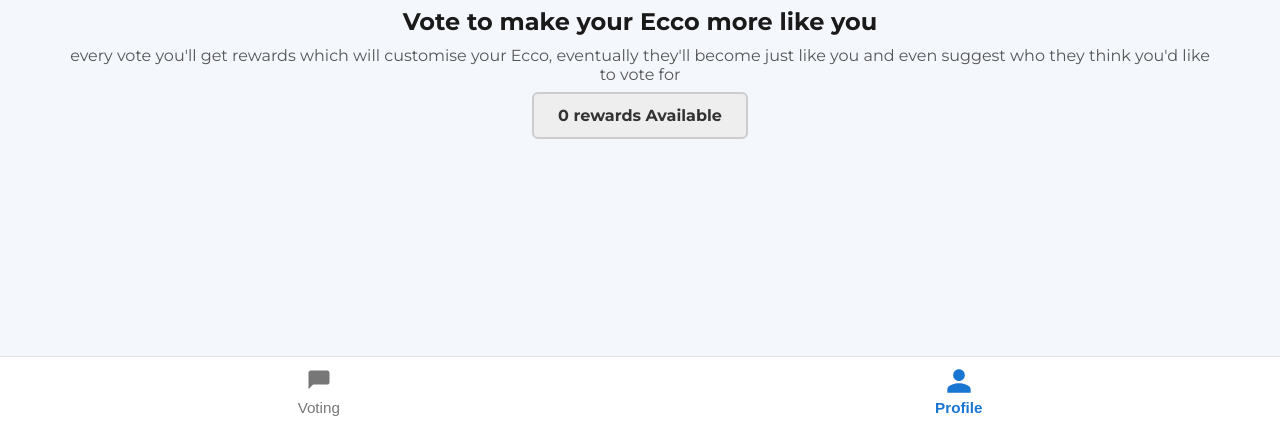
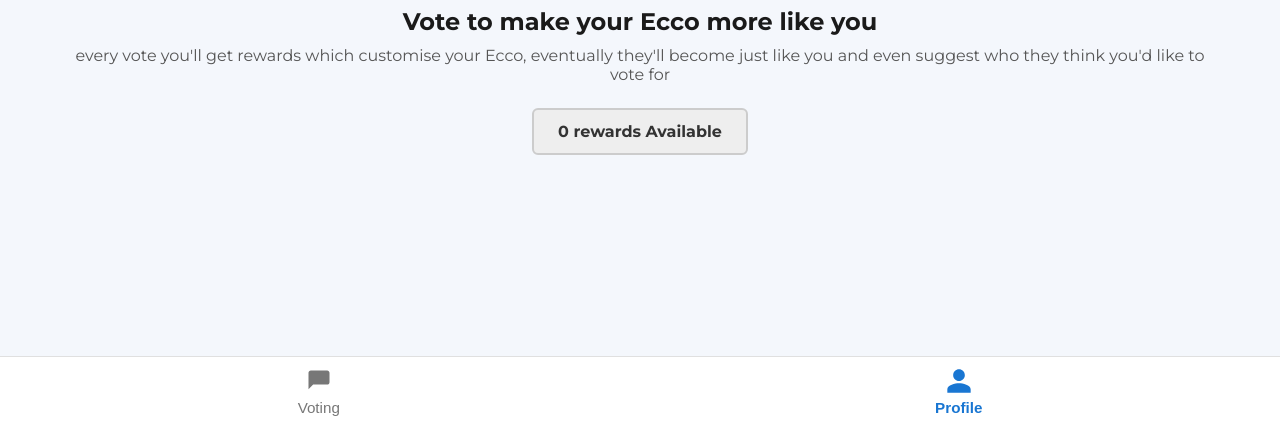
Before and after one commit to Auerlian/Ecclesia, a plain HTML site: page index.html in a window 1280 px wide. Both pictures are taken after a click on the button "Profile". Shown: the part 374-800 px from the top of the page. Drawn offline with Linux system fonts and the light colour scheme.

```diff
--- a/css/style.css
+++ b/css/style.css
@@ -179,3 +179,10 @@
     display: block;
     margin: auto;
   }
+  .button-container > .btn {
+    display: inline-block;
+    margin: 1rem auto;
+  }
+  .button-container {
+    text-align: center;
+  }
--- a/index.html
+++ b/index.html
@@ -93,9 +93,9 @@
         <div class="profile-text">
             <h1>James' Ecco</h1>
             <h2>Vote to make your Ecco more like you</h2>
-            <p>every vote you'll get rewards which will customise your Ecco, eventually they'll become just like you and even suggest who they think you'd like to vote for</p>
+            <p>every vote you'll get rewards which customise your Ecco, eventually they'll become just like you and even suggest who they think you'd like to vote for</p>
         </div>
-        <div>
+        <div class="button-container">
             <button class="btn center">0 rewards Available</button>
         </div>
       </div>
```
